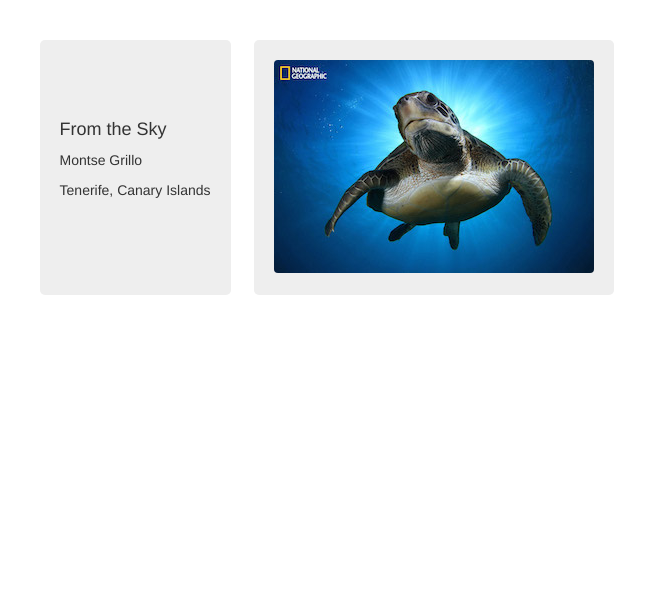
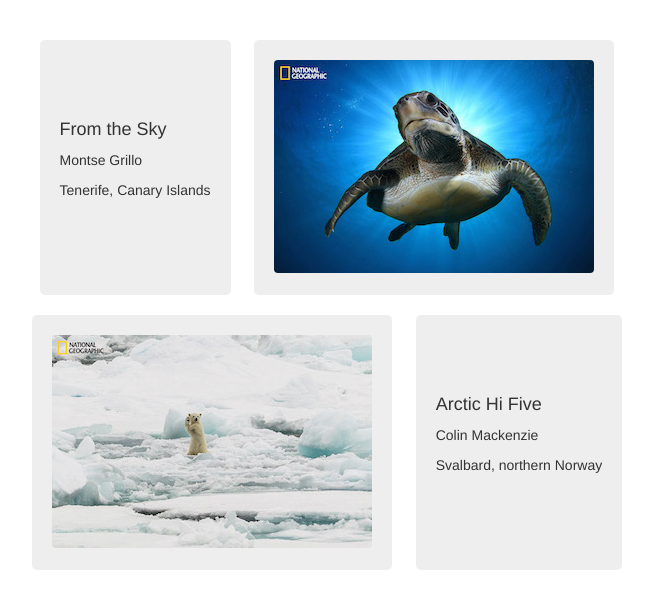
Before and after one commit to pkang716/git-flow-ttpr-001, a plain HTML site: page index.html in a window 1280 px wide. Shown: the whole page, without its empty margins (313-966 px from the left). Drawn offline with Linux system fonts and the light colour scheme.

Commit message:
Add polar bear picture and caption

```diff
--- a/index.html
+++ b/index.html
@@ -53,3 +53,17 @@
   </div>
 </div>
 <!-- end turtle picture and caption -->
+<!-- begin polar bear picture and caption -->
+<div class="center-container">
+  <div class="card">
+    <img src="public/img/polar-bear.jpg" alt="walrus swimming with bubbles">
+  </div>
+  <div class="card">
+    <div class="caption">
+      <h4>Arctic Hi Five</h4>
+      <p>Colin Mackenzie</p>
+      <p>Svalbard, northern Norway</p>
+    </div>
+  </div>
+</div>
+<!-- end polar bear picture and caption -->
```
